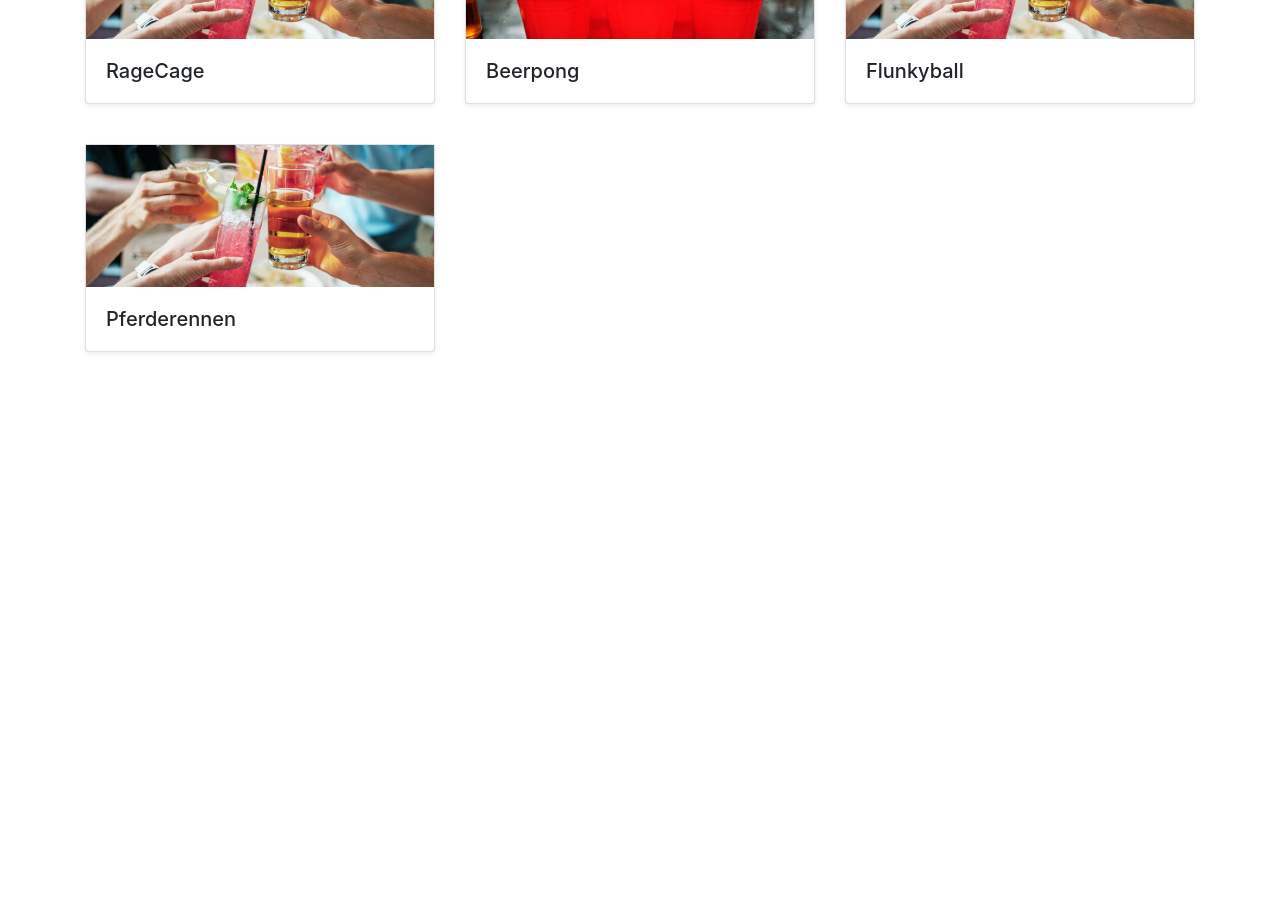
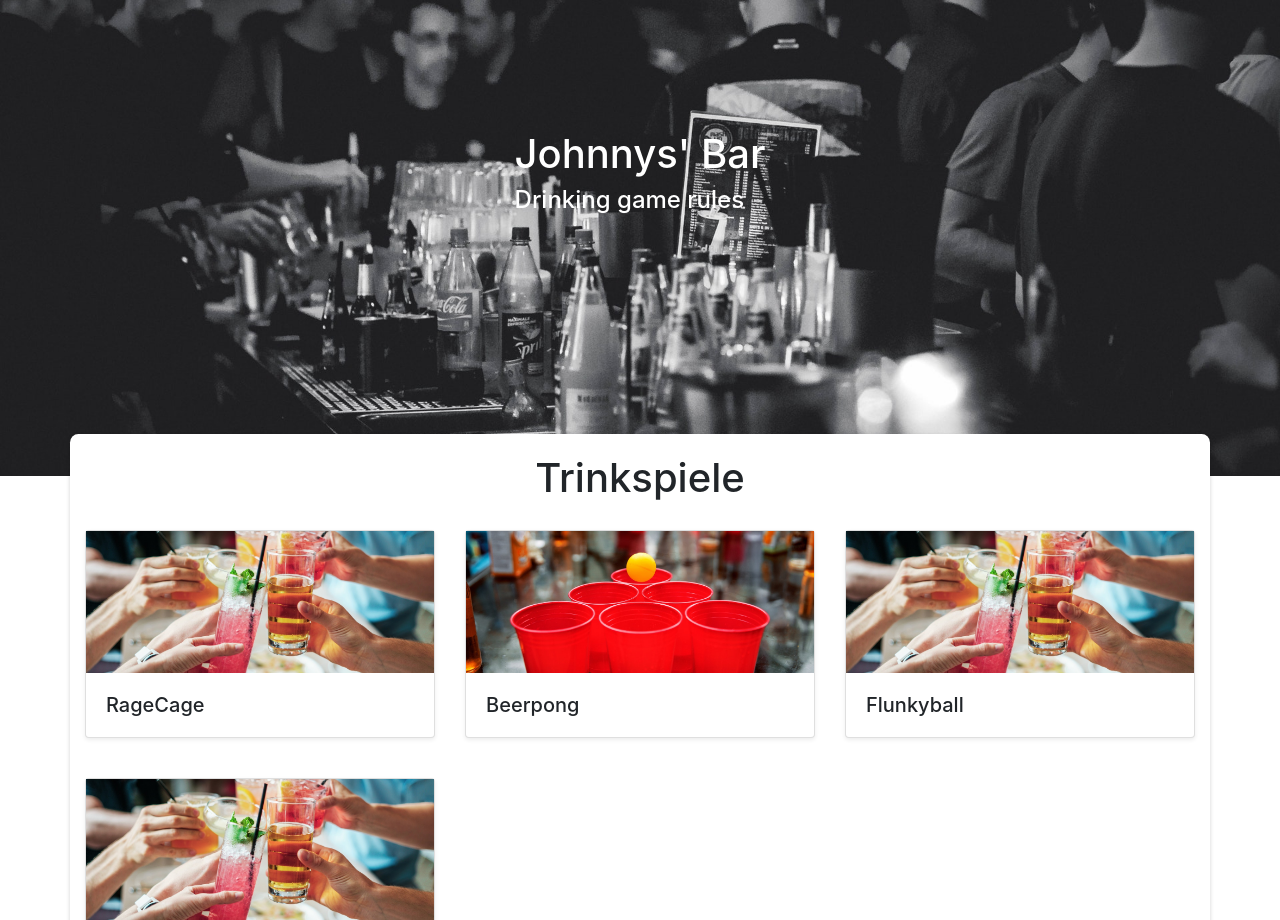
Before and after one commit to luxterful/johnnysbar_web, a Next.js app: page / in a window 1280 px wide. Shown: the part 180-1100 px from the top of the page. Before the commit the page ends 800 px from the top, so only its background shows below. Built offline with nearby package versions, Linux system fonts and the light colour scheme.

Commit message:
changed layout and added landingpage

```diff
--- a/css/styles.css
+++ b/css/styles.css
@@ -23,3 +23,27 @@
 .custom-brand {
   cursor: pointer;
 }
+
+.custom-header {
+  width: 100%;
+  height: 75vh;
+  overflow: hidden;
+  background-repeat: no-repeat;
+  background-position: center center;
+  -webkit-background-size: cover;
+  background-size: cover;
+  background-image: url(/images/landing_header.jpg);
+  display: flex;
+  align-items: center;
+  color: white;
+}
+
+.custom-container {
+  background-color: white;
+  border-top-left-radius: 0.525rem;
+  border-top-right-radius: 0.525rem;
+  margin-top: -42px;
+  box-shadow: 0 0.125rem 0.25rem rgba(0, 0, 0, 0.175) !important;
+  min-height: 1500px;
+  padding-top: 20px;
+}
--- a/pages/_app.jsx
+++ b/pages/_app.jsx
@@ -17,6 +17,8 @@ export default ({ Component, pageProps }) => (
     <Head>
       <title>Johnnys Bar</title>
     </Head>
+    {Component.isMDXComponent ? (
+      <>
         <Navbar />
         <MDXProvider components={mdComponents}>
           <Container>
@@ -24,4 +26,8 @@ export default ({ Component, pageProps }) => (
           </Container>
         </MDXProvider>
       </>
+    ) : (
+      <Component {...pageProps} />
+    )}
+  </>
 );
--- a/pages/index.jsx
+++ b/pages/index.jsx
@@ -1,9 +1,28 @@
 import games from "../util/genGameList";
-import { Card, Row, Col } from "react-bootstrap";
+import { Card, Row, Col, Container } from "react-bootstrap";
 import Link from "next/link";
+import Navbar from "../components/navbar";
 
 const index = ({ router }) => {
   return (
+    <>
+      <Navbar />
+      <div className="custom-header">
+        <Container>
+          <Row className="justify-content-md-center">
+            <Col md="auto">
+              <h1>Johnnys' Bar</h1>
+              <h4>Drinking game rules</h4>
+            </Col>
+          </Row>
+        </Container>
+      </div>
+      <Container className="custom-container">
+        <Row className="justify-content-md-center custom-landing-headline">
+          <Col md="auto">
+            <h1>Trinkspiele</h1>
+          </Col>
+        </Row>
         <Row>
           {games.map((game, index) => (
             <Link href={game.path} key={index}>
@@ -24,6 +43,8 @@ const index = ({ router }) => {
             </Link>
           ))}
         </Row>
+      </Container>
+    </>
   );
 };
 
```
Also changed, not shown: public/images/landing_header.jpg (added). Lines whose indentation alone changed are shown as unchanged.
